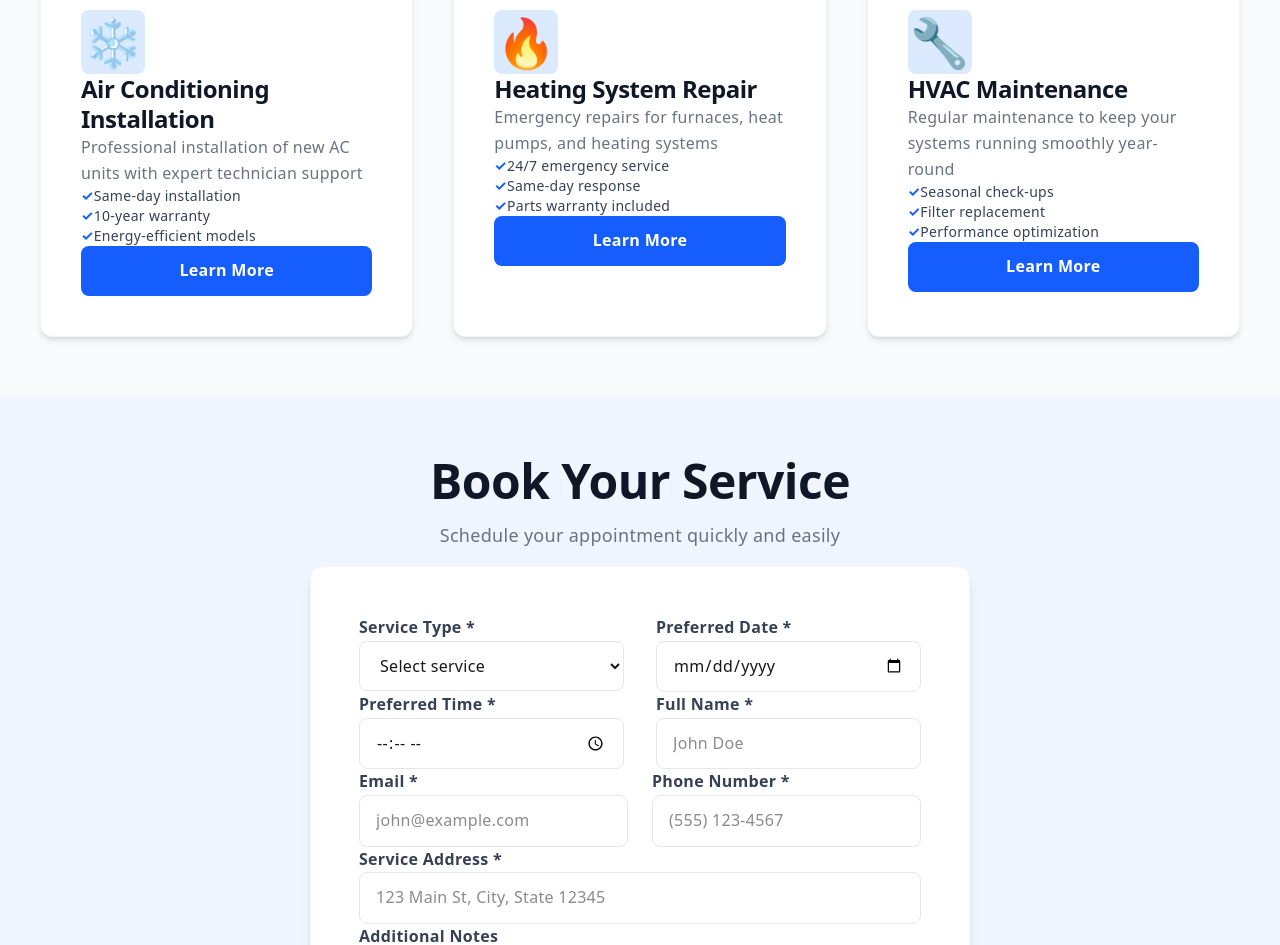
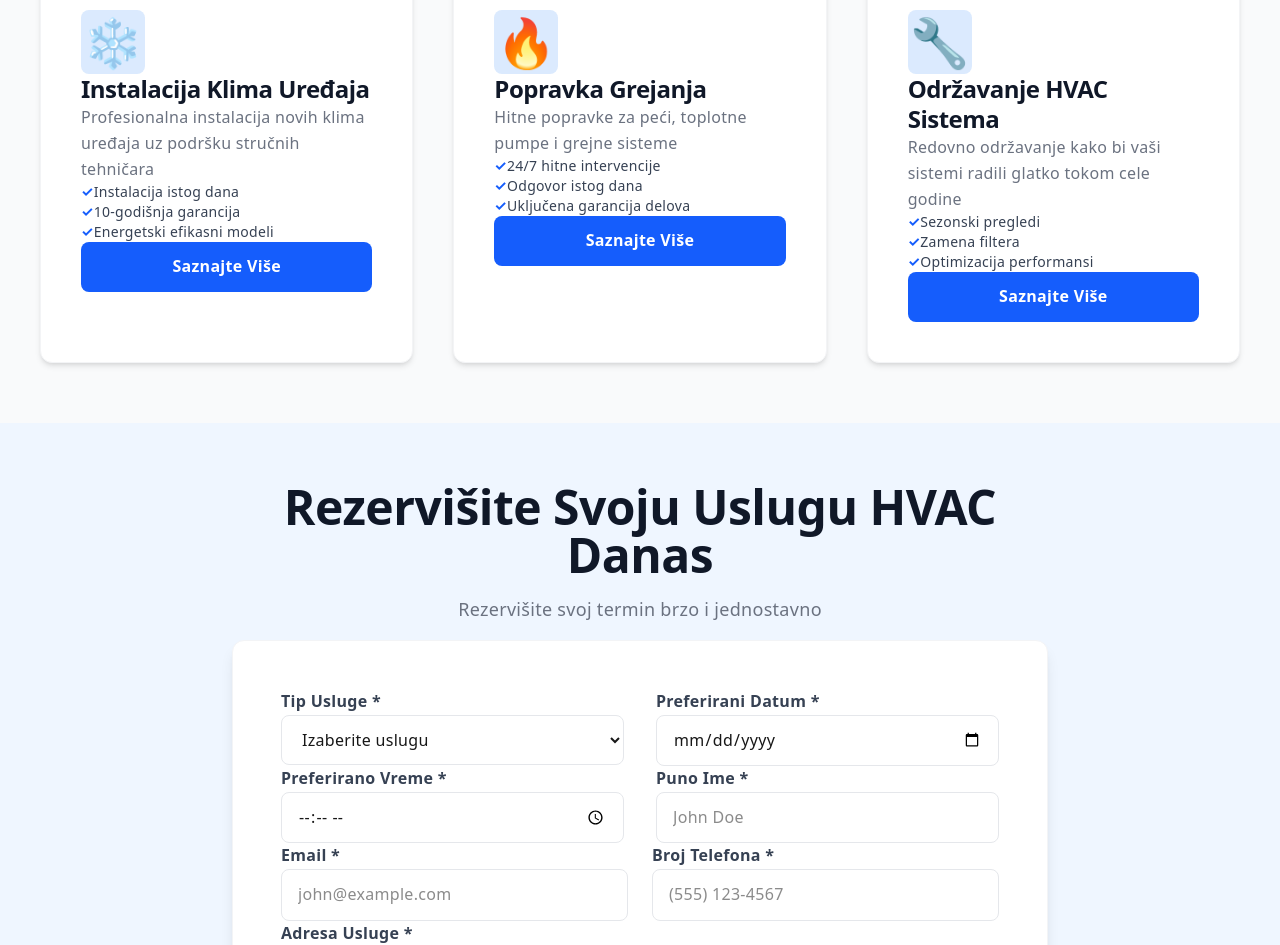
Before and after one commit to RaptorFF/next.js-frigo-mark-project, a Next.js app: page / in a window 1280 px wide. Shown: the part 1000-1945 px from the top of the page. Built offline with nearby package versions, Linux system fonts and the light colour scheme.

Commit message:
Components Refining

```diff
--- a/app/_components/ServiceBooking.js
+++ b/app/_components/ServiceBooking.js
@@ -46,17 +46,17 @@ export default function ServiceBooking() {
       <div className="max-w-4xl mx-auto px-6 sm:px-8 lg:px-10">
         <div className="text-center mb-16">
           <h2 className="text-4xl md:text-5xl font-bold text-gray-900 mb-6 tracking-tight">
-            Book Your Service
+            Rezervišite Svoju Uslugu HVAC Danas
           </h2>
           <p className="text-lg text-gray-600 leading-relaxed py-4">
-            Schedule your appointment quickly and easily
+            Rezervišite svoj termin brzo i jednostavno
           </p>
         </div>
 
         {booked && (
           <div className="mb-6 p-4 bg-green-100 border border-green-400 text-green-700 rounded-lg">
-            ✓ Your appointment has been scheduled! We&apos;ll confirm via email
-            shortly.
+            ✓ Vaš termin je uspešno zakazan! Potvrdu ćete uskoro dobiti putem
+            e-pošte.
           </div>
         )}
 
@@ -67,7 +67,7 @@ export default function ServiceBooking() {
           <div className="grid md:grid-cols-2 gap-8">
             <div>
               <label className="block text-gray-700 font-semibold mb-3">
-                Service Type *
+                Tip Usluge *
               </label>
               <select
                 name="serviceType"
@@ -76,18 +76,18 @@ export default function ServiceBooking() {
                 required
                 className="w-full px-5 py-3 border border-gray-300 rounded-lg focus:outline-none focus:border-blue-600 transition"
               >
-                <option value="">Select service</option>
-                <option value="installation">AC Installation</option>
-                <option value="repair">Heating Repair</option>
-                <option value="maintenance">HVAC Maintenance</option>
-                <option value="cleaning">Ductwork Cleaning</option>
-                <option value="thermostat">Thermostat Installation</option>
-                <option value="emergency">Emergency Service</option>
+                <option value="">Izaberite uslugu</option>
+                <option value="installation">Instalacija Klima Uređaja</option>
+                <option value="repair">Popravka Grejanja</option>
+                <option value="maintenance">Održavanje HVAC Sistema</option>
+                <option value="cleaning">Čišćenje Kanala</option>
+                <option value="thermostat">Instalacija Termostata</option>
+                <option value="emergency">Hitna Usluga</option>
               </select>
             </div>
             <div>
               <label className="block text-gray-700 font-semibold mb-3">
-                Preferred Date *
+                Preferirani Datum *
               </label>
               <input
                 type="date"
@@ -103,7 +103,7 @@ export default function ServiceBooking() {
           <div className="grid md:grid-cols-2 gap-8">
             <div>
               <label className="block text-gray-700 font-semibold mb-3">
-                Preferred Time *
+                Preferirano Vreme *
               </label>
               <input
                 type="time"
@@ -116,7 +116,7 @@ export default function ServiceBooking() {
             </div>
             <div>
               <label className="block text-gray-700 font-semibold mb-3">
-                Full Name *
+                Puno Ime *
               </label>
               <input
                 type="text"
@@ -147,7 +147,7 @@ export default function ServiceBooking() {
             </div>
             <div>
               <label className="block text-gray-700 font-semibold mb-3">
-                Phone Number *
+                Broj Telefona *
               </label>
               <input
                 type="tel"
@@ -163,7 +163,7 @@ export default function ServiceBooking() {
 
           <div>
             <label className="block text-gray-700 font-semibold mb-3">
-              Service Address *
+              Adresa Usluge *
             </label>
             <input
               type="text"
@@ -178,7 +178,7 @@ export default function ServiceBooking() {
 
           <div>
             <label className="block text-gray-700 font-semibold mb-3">
-              Additional Notes
+              Dodatne Napomene
             </label>
             <textarea
               name="notes"
@@ -186,7 +186,7 @@ export default function ServiceBooking() {
               onChange={handleChange}
               rows="5"
               className="w-full px-5 py-3 border border-gray-300 rounded-lg focus:outline-none focus:border-blue-600 transition resize-none"
-              placeholder="Tell us about your HVAC system or any special requirements..."
+              placeholder="Recite nam nešto o vašem HVAC sistemu ili bilo kojim posebnim zahtevima..."
             ></textarea>
           </div>
 
@@ -194,7 +194,7 @@ export default function ServiceBooking() {
             type="submit"
             className="w-full bg-blue-600 text-white py-4 rounded-lg font-bold hover:bg-blue-700 transition text-lg shadow-md hover:shadow-lg"
           >
-            Confirm Booking
+            Potvrdite Rezervaciju
           </button>
         </form>
       </div>
--- a/app/_components/Services.js
+++ b/app/_components/Services.js
@@ -9,10 +9,10 @@ export default function Services() {
       <div className="max-w-7xl mx-auto px-6 sm:px-8 lg:px-10">
         <div className="text-center mb-20">
           <h2 className="text-4xl md:text-5xl font-bold text-gray-900 mb-6 tracking-tight">
-            Our Services
+            Naše Usluge
           </h2>
           <p className="text-lg text-gray-600 mx-auto leading-relaxed text-center py-4">
-            Comprehensive HVAC solutions tailored to your needs
+            Sveobuhvatna HVAC rešenja prilagođena vašim potrebama
           </p>
         </div>
 
@@ -43,7 +43,7 @@ export default function Services() {
                 ))}
               </ul>
               <button className="w-full mt-6 bg-blue-600 text-white py-3 rounded-lg hover:bg-blue-700 transition font-semibold hover:shadow-md">
-                Learn More
+                Saznajte Više
               </button>
             </div>
           ))}
--- a/app/_data/services.js
+++ b/app/_data/services.js
@@ -1,38 +1,37 @@
 export const services = [
   {
     id: 1,
-    title: "Air Conditioning Installation",
+    title: "Instalacija Klima Uređaja",
     description:
-      "Professional installation of new AC units with expert technician support",
+      "Profesionalna instalacija novih klima uređaja uz podršku stručnih tehničara",
     icon: "❄️",
     features: [
-      "Same-day installation",
-      "10-year warranty",
-      "Energy-efficient models",
+      "Instalacija istog dana",
+      "10-godišnja garancija",
+      "Energetski efikasni modeli",
     ],
   },
   {
     id: 2,
-    title: "Heating System Repair",
-    description:
-      "Emergency repairs for furnaces, heat pumps, and heating systems",
+    title: "Popravka Grejanja",
+    description: "Hitne popravke za peći, toplotne pumpe i grejne sisteme",
     icon: "🔥",
     features: [
-      "24/7 emergency service",
-      "Same-day response",
-      "Parts warranty included",
+      "24/7 hitne intervencije",
+      "Odgovor istog dana",
+      "Uključena garancija delova",
     ],
   },
   {
     id: 3,
-    title: "HVAC Maintenance",
+    title: "Održavanje HVAC Sistema",
     description:
-      "Regular maintenance to keep your systems running smoothly year-round",
+      "Redovno održavanje kako bi vaši sistemi radili glatko tokom cele godine",
     icon: "🔧",
     features: [
-      "Seasonal check-ups",
-      "Filter replacement",
-      "Performance optimization",
+      "Sezonski pregledi",
+      "Zamena filtera",
+      "Optimizacija performansi",
     ],
   },
 ];
```
